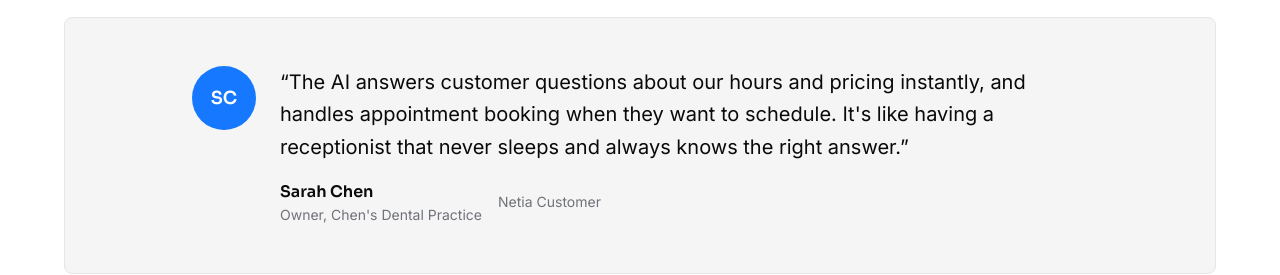
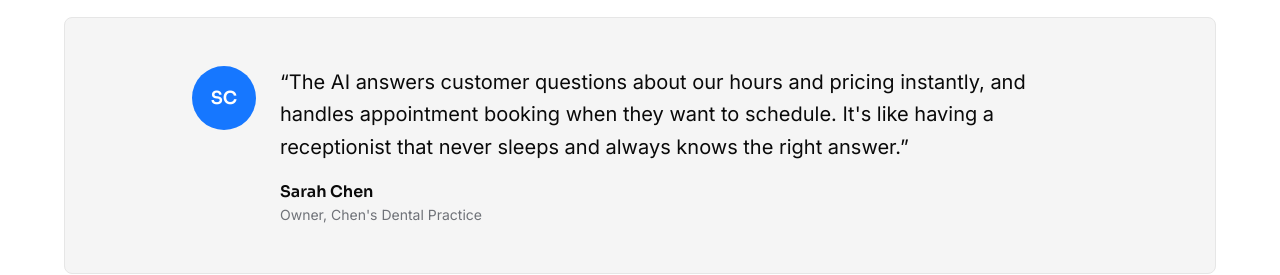
Before and after one commit to cabecaturbo/netiawebsite, a Next.js app: page / in a window 1280 px wide. Shown: the part 2484-2759 px from the top of the page. Built offline with nearby package versions, Linux system fonts and the light colour scheme.

Commit message:
Remove 'Netia Customer' from testimonial section
- Removed redundant 'Netia Customer' text
- Simplified testimonial layout to show only name and business title
- Cleaner, more professional appearance

```diff
--- a/components/Performance.tsx
+++ b/components/Performance.tsx
@@ -70,7 +70,6 @@ export const Performance = () => {
                     &ldquo;The AI answers customer questions about our hours and pricing instantly, and handles appointment booking when they want to schedule.
                     It&apos;s like having a receptionist that never sleeps and always knows the right answer.&rdquo;
                   </blockquote>
-                  <div className="flex items-center space-x-4">
                   <div>
                     <cite className="font-display font-semibold text-fg not-italic">
                       Sarah Chen
@@ -78,10 +77,6 @@ export const Performance = () => {
                     <p className="text-muted text-sm">
                       Owner, Chen&apos;s Dental Practice
                     </p>
-                    </div>
-                    <div className="text-sm text-muted">
-                      Netia Customer
-                    </div>
                   </div>
                 </div>
               </div>
```
Lines whose indentation alone changed are shown as unchanged.
